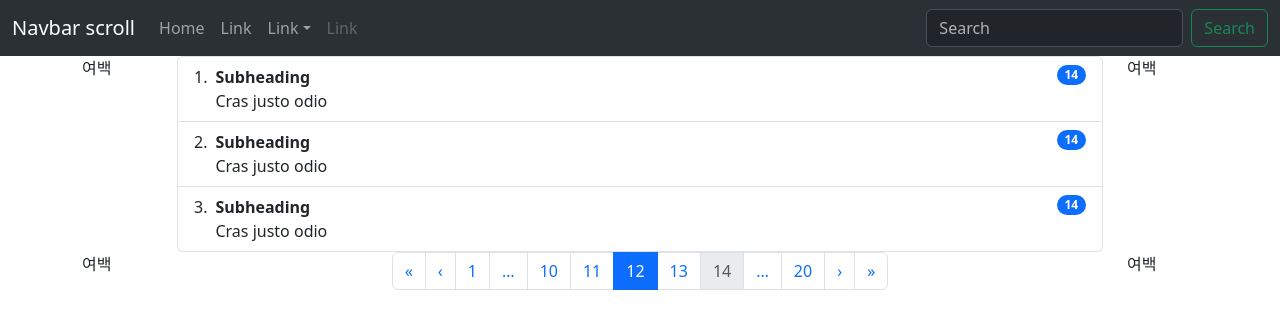
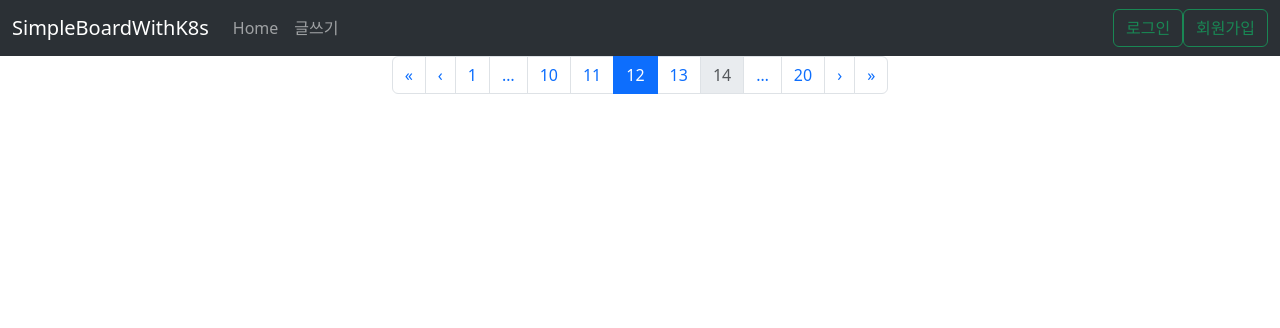
Before and after one commit to leesungkyu1/BoardWithK8s, a React (Create React App) app in the folder front/simple_board_with_k8s/: page / in a window 1280 px wide. Shown: the top 328 px of the page. Built offline with nearby package versions, Linux system fonts and the light colour scheme.

Commit message:
메인페이지 문구 수정 및 회원가입 버튼 추가

```diff
--- a/front/simple_board_with_k8s/src/components/common/Body.js
+++ b/front/simple_board_with_k8s/src/components/common/Body.js
@@ -7,11 +7,11 @@ const Body = ({children}) => {
     return <>
         <Container>
             <Row>
-                <Col>여백</Col>
+                <Col></Col>
                 <Col xs={10}>
                     {children}
                 </Col>
-                <Col>여백</Col>
+                <Col></Col>
             </Row>
         </Container>
     </>
--- a/front/simple_board_with_k8s/src/components/common/Header.js
+++ b/front/simple_board_with_k8s/src/components/common/Header.js
@@ -10,7 +10,7 @@ const Header = () => {
     return <>
         <Navbar expand="lg" className="bg-body-tertiary" data-bs-theme="dark">
             <Container fluid>
-                <Navbar.Brand href="#">Navbar scroll</Navbar.Brand>
+                <Navbar.Brand href="#">SimpleBoardWithK8s</Navbar.Brand>
                 <Navbar.Toggle aria-controls="navbarScroll" />
                 <Navbar.Collapse id="navbarScroll">
                 <Nav
@@ -18,30 +18,12 @@ const Header = () => {
                     style={{ maxHeight: '100px' }}
                     navbarScroll
                 >
-                    <Nav.Link href="#action1">Home</Nav.Link>
-                    <Nav.Link href="#action2">Link</Nav.Link>
-                    <NavDropdown title="Link" id="navbarScrollingDropdown">
-                    <NavDropdown.Item href="#action3">Action</NavDropdown.Item>
-                    <NavDropdown.Item href="#action4">
-                        Another action
-                    </NavDropdown.Item>
-                    <NavDropdown.Divider />
-                    <NavDropdown.Item href="#action5">
-                        Something else here
-                    </NavDropdown.Item>
-                    </NavDropdown>
-                    <Nav.Link href="#" disabled>
-                    Link
-                    </Nav.Link>
+                    <Nav.Link href="/">Home</Nav.Link>
+                    <Nav.Link href="#action2">글쓰기</Nav.Link>
                 </Nav>
                 <Form className="d-flex">
-                    <Form.Control
-                    type="search"
-                    placeholder="Search"
-                    className="me-2"
-                    aria-label="Search"
-                    />
-                    <Button variant="outline-success">Search</Button>
+                    <Button variant="outline-success">로그인</Button>
+                    <Button variant="outline-success">회원가입</Button>
                 </Form>
                 </Navbar.Collapse>
             </Container>
--- a/front/simple_board_with_k8s/src/pages/MainPage.js
+++ b/front/simple_board_with_k8s/src/pages/MainPage.js
@@ -11,9 +11,6 @@ const MainPage = () => {
       <Header/>
       <Body>
         <BoardWrapper>
-            <BoardItem></BoardItem>
-            <BoardItem></BoardItem>
-            <BoardItem></BoardItem>
         </BoardWrapper>
       </Body>
       <Pagenation/>
```
Also changed, not shown: front/simple_board_with_k8s/src/containers/board/BoardListContainer.js (line endings or trailing spaces).
